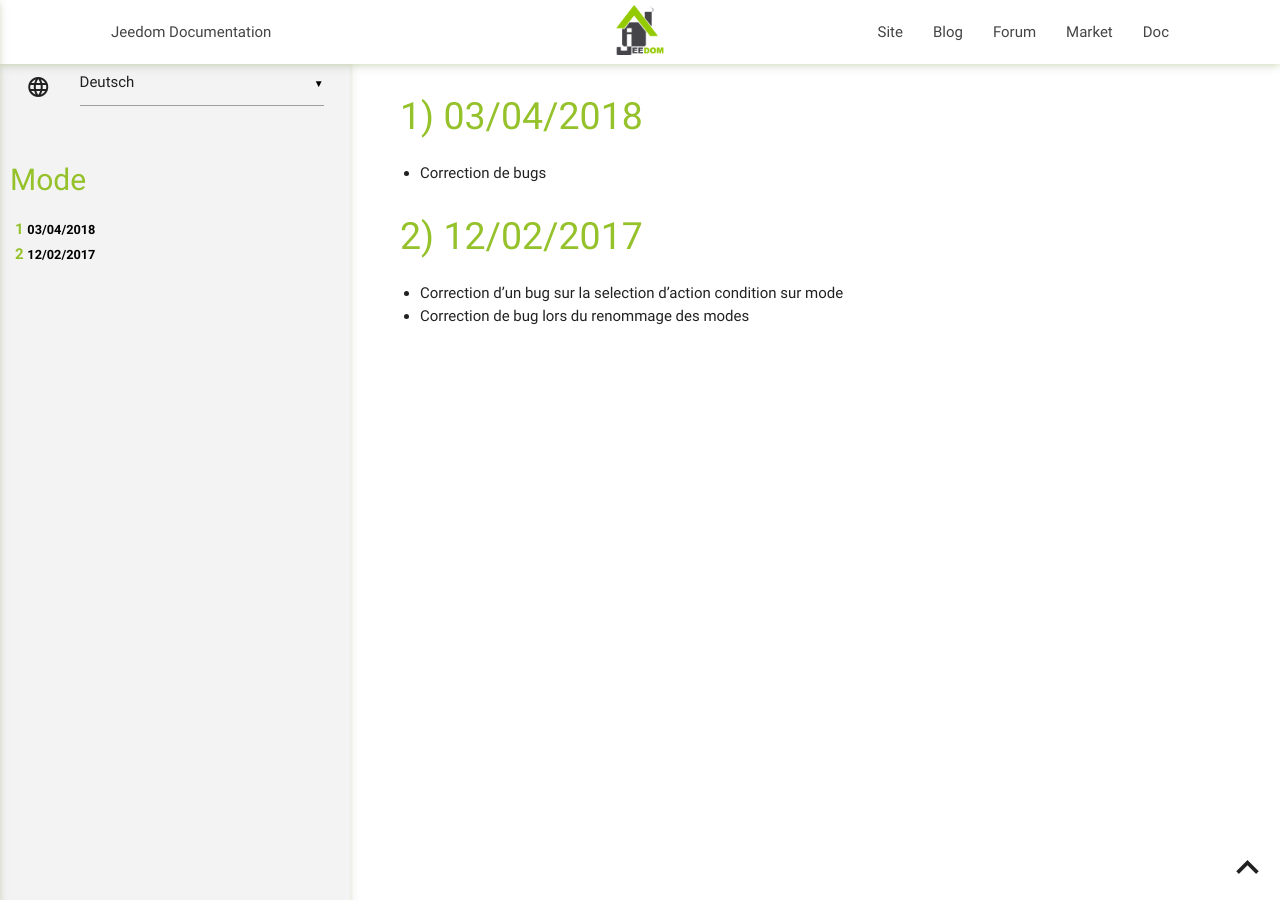
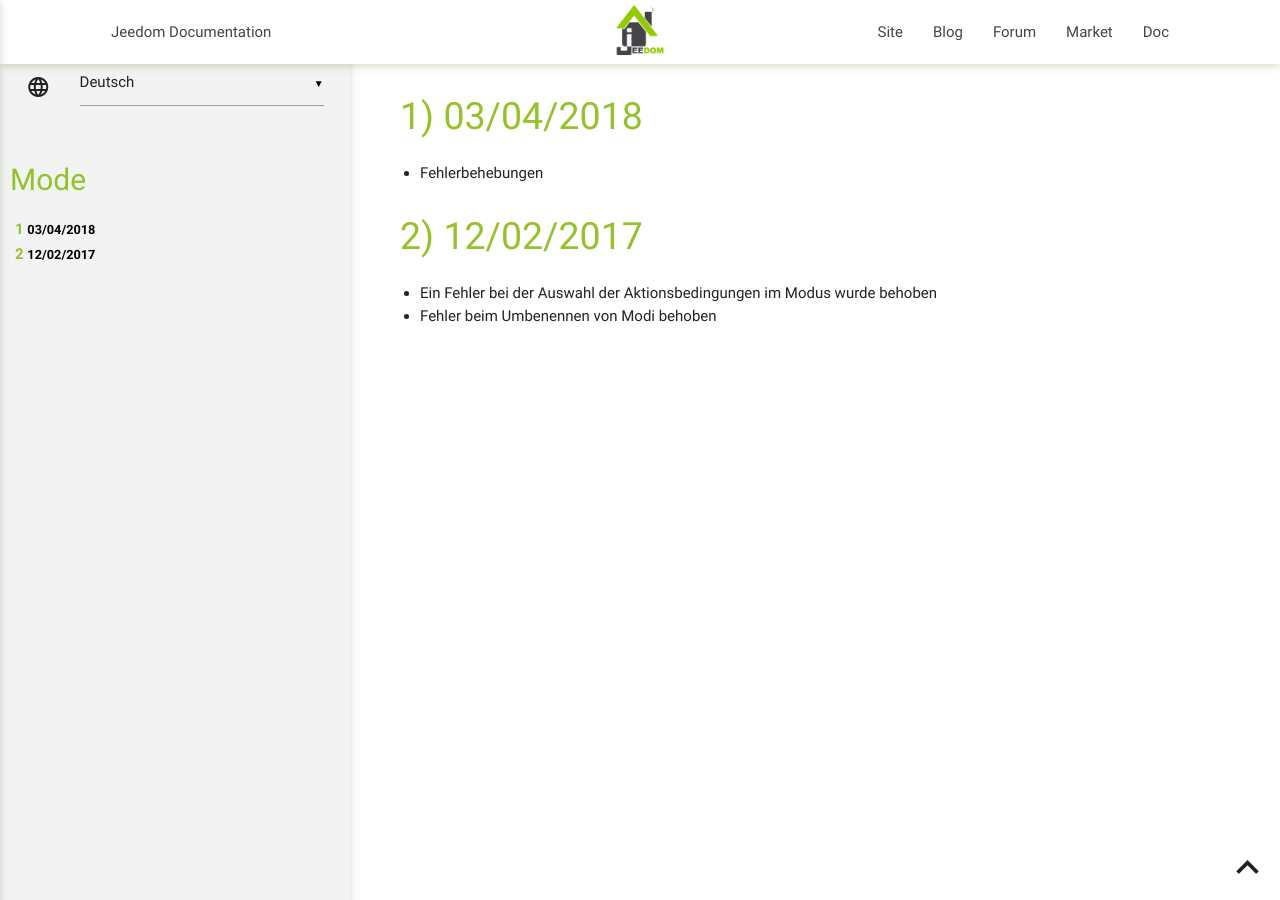
Before and after one commit to jeedom/plugin-mode, a Jekyll site: the page built from docs/de_DE/changelog.md, in a window 1280 px wide. Built offline with Jekyll 4.4.1, drawn with Linux system fonts in a browser that asks for light colours; our own code applies the rules of GitHub Pages for plain Markdown files.

Commit message:
[ROBOT] Action all

```diff
--- a/docs/de_DE/changelog.md
+++ b/docs/de_DE/changelog.md
@@ -1,8 +1,8 @@
 # 03/04/2018
 
-- Correction de bugs
+- Fehlerbehebungen
 
 # 12/02/2017
 
-- Correction d'un bug sur la selection d'action condition sur mode
-- Correction de bug lors du renommage des modes
+- Ein Fehler bei der Auswahl der Aktionsbedingungen im Modus wurde behoben
+- Fehler beim Umbenennen von Modi behoben
```
Also changed, not shown: docs/de_DE/index.md (+2 -2 lines).
